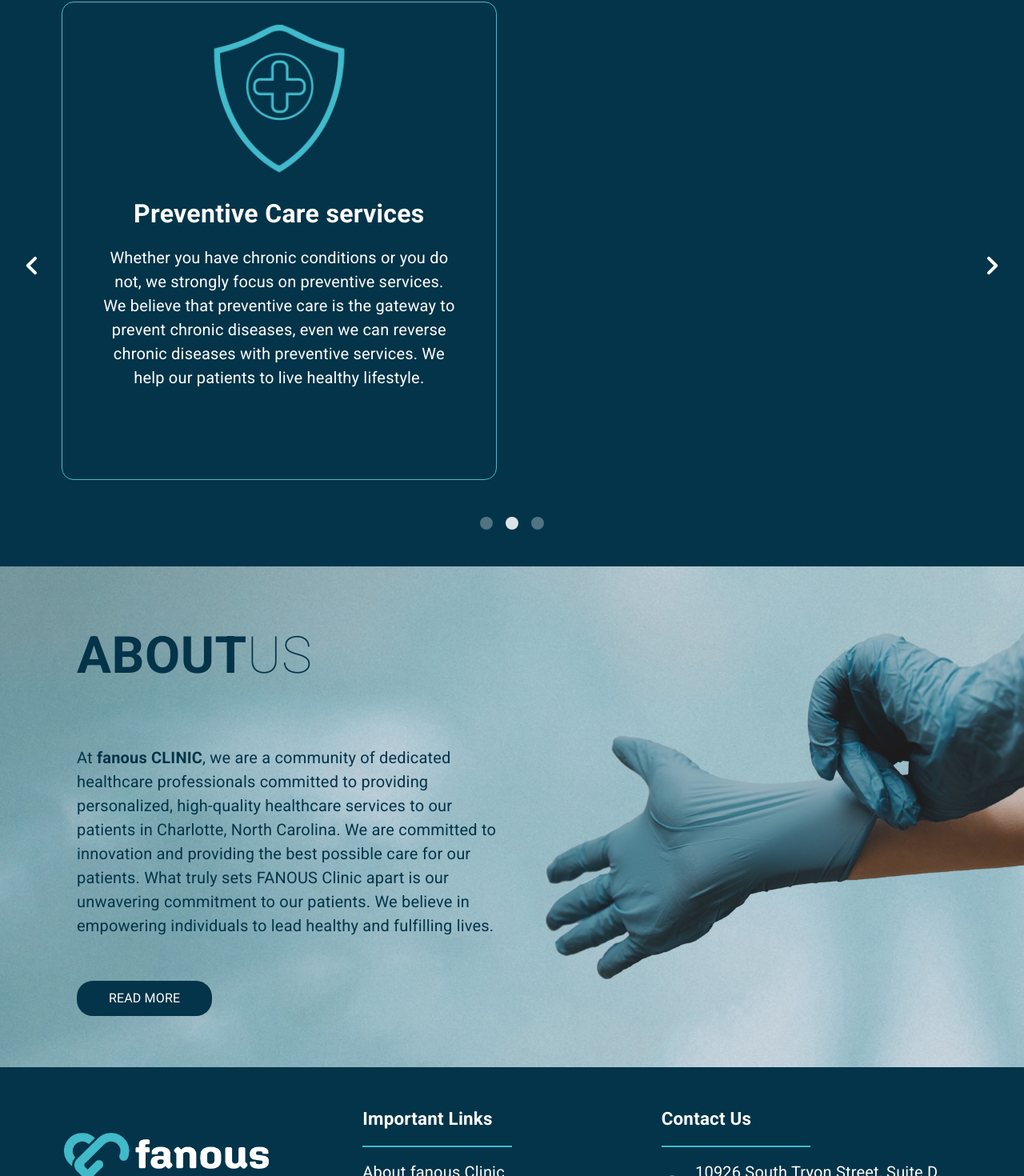
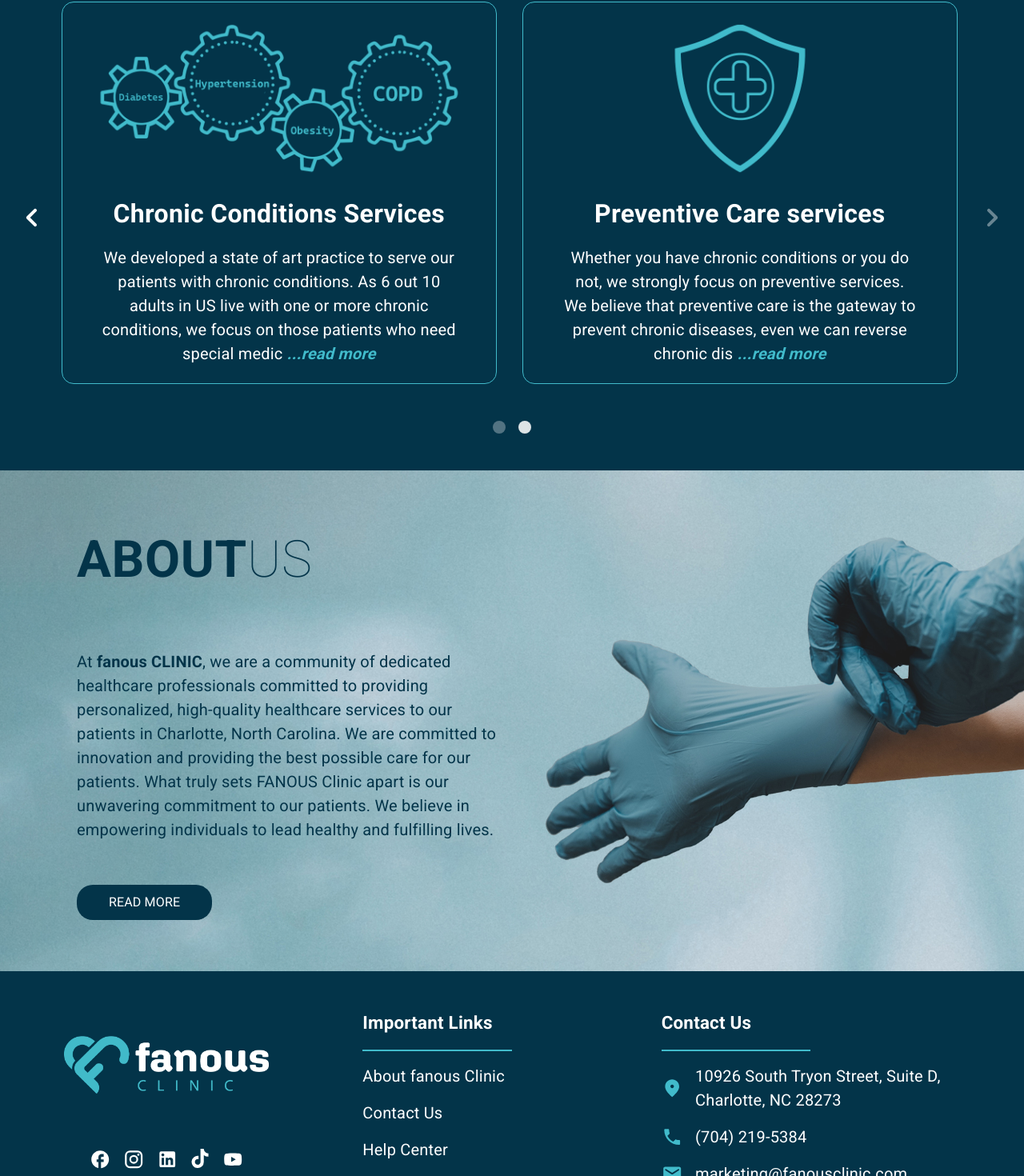
Before and after one commit to engfadymohsen/fanousclinic, a React (Create React App) app: page / in a window 1280 px wide. Shown: the part 1283-2753 px from the top of the page at 80% size. Built offline with nearby package versions, Linux system fonts and the light colour scheme.

Commit message:
finishing edits

```diff
--- a/src/components/aboutus/ourFeatures/OurFeatures.tsx
+++ b/src/components/aboutus/ourFeatures/OurFeatures.tsx
@@ -52,7 +52,7 @@ const OurFeatures = () => {
       >
         <span style={{ fontWeight: "600" }}>Our </span>Features
       </Typography>
-      <Swipper className="feature-card" timeOut={8000} NumOfElements={1}>
+      <Swipper className="feature-card" timeOut={8000} NumOfElements={2}>
         {featurs.map((feature) => (
           <HorizontalCard
             key={feature.id}
--- a/src/components/home/mvv/MVV.tsx
+++ b/src/components/home/mvv/MVV.tsx
@@ -16,7 +16,7 @@ const MVV = () => {
         flexDirection: 'column', // Column direction to manage vertical spacing
         height: '100%', // Full height
     }}>
-        <Grid container spacing={2} sx={{ flex: 1 }}> {/* Flex 1 to fill the parent container */}
+        <Grid container spacing={3} sx={{ flex: 1 }}> {/* Flex 1 to fill the parent container */}
             <Grid item xs={12} sm={6} md={6} sx={{ display: 'flex' }}>
                 <Box sx={{
                     flex: 1, // Flex 1 to fill the grid item container
--- a/src/components/home/ourServices/Services.tsx
+++ b/src/components/home/ourServices/Services.tsx
@@ -2,6 +2,7 @@ import Box from "@mui/material/Box";
 import Typography from "@mui/material/Typography";
 import theme from "../../../theme/theme";
 import Swipper from "../../shared/Swipper";
+import ReadMore from "../../shared/ReadMore";
 
 const Services = () => {
   const services = [
@@ -53,7 +54,12 @@ const Services = () => {
         </Typography>
       </Box>
       <Box sx={{ width: "90%", margin: "0 auto" }}>
-        <Swipper className="service-card" timeOut={5000} NumOfElements={1} mode={"light"}>
+        <Swipper
+          className="service-card"
+          timeOut={5000}
+          NumOfElements={2}
+          mode={"light"}
+        >
           {services.map((service) => (
             <Box
               sx={{
@@ -113,7 +119,7 @@ const Services = () => {
                       textAlignLast: "center",
                     }}
                   >
-                    {service.content}
+                    <ReadMore NumberOfChars={200}>{service.content}</ReadMore>
                   </Typography>
                 </Box>
               </Box>
--- /dev/null
+++ b/src/components/shared/ReadMore.tsx
@@ -0,0 +1,34 @@
+import { Box, Typography } from "@mui/material";
+import React, { useState } from "react";
+import theme from "../../theme/theme";
+
+const ReadMore = (props: {
+  children: string;
+  NumberOfChars: number;
+  dark?: boolean;
+}) => {
+  const text = props.children;
+  const [isReadMore, setIsReadMore] = useState(true);
+  const toggleReadMore = () => {
+    setIsReadMore(!isReadMore);
+  };
+  return (
+    <>
+      {isReadMore ? text.slice(0, props.NumberOfChars) : text}
+      <span
+        onClick={toggleReadMore}
+        className="read-or-hide"
+        style={{
+          color: props.dark ? theme.primary_color : theme.sec_color,
+          cursor: "pointer",
+          fontStyle: "italic",
+          fontWeight: "600",
+        }}
+      >
+        {isReadMore ? " ...read more" : " show less"}
+      </span>
+    </>
+  );
+};
+
+export default ReadMore;
--- a/src/components/shared/Swipper.tsx
+++ b/src/components/shared/Swipper.tsx
@@ -18,10 +18,15 @@ export const controller = (
   setI: Function,
   i: number,
   NumOfElements: number,
-  mode: string | undefined
+  mode: string | undefined,
+  windowWidth: number
 ) => {
   let content: ReactElement[] = [];
-  for (let l = 0; l < children.length - (NumOfElements - 1); l++) {
+  for (
+    let l = 0;
+    l < children.length - ((windowWidth < 900 ? 1 : NumOfElements) - 1);
+    l++
+  ) {
     content.push(
       <Box
         sx={{
@@ -41,7 +46,7 @@ export const controller = (
           margin: "0 .5rem ",
         }}
         onClick={() => {
-          setScroll(l * (-90 / NumOfElements));
+          setScroll(l * (-90 / (windowWidth < 900 ? 1 : NumOfElements)));
           setI(l);
         }}
       ></Box>
@@ -57,25 +62,38 @@ const Swipper = ({
   NumOfElements,
   mode,
 }: SwipperType) => {
+  let [windowWidth, setWindowWidth] = useState<number>(window.innerWidth);
+  const reportWindowSize = () => {
+    setWindowWidth(window.innerWidth);
+  };
+  window.onresize = reportWindowSize;
   const [Scroll, setScroll] = useState(0);
   const [i, setI] = useState(0);
   const x = document.getElementsByClassName(className);
 
   useEffect(() => {
     const interval = setInterval(() => {
-      setScroll(Scroll - 90 / NumOfElements);
-      if (i < x.length - NumOfElements) {
-        setScroll(Scroll - 90 / NumOfElements);
+      setScroll(Scroll - 90 / (windowWidth < 900 ? 1 : NumOfElements));
+      if (i < x.length - (windowWidth < 900 ? 1 : NumOfElements)) {
+        setScroll(Scroll - 90 / (windowWidth < 900 ? 1 : NumOfElements));
         setI(i + 1);
       } else {
-        setScroll(Scroll + ((x.length - NumOfElements) * 90) / NumOfElements);
+        setScroll(
+          Scroll +
+            ((x.length - (windowWidth < 900 ? 1 : NumOfElements)) * 90) /
+              (windowWidth < 900 ? 1 : NumOfElements)
+        );
         setI(0);
       }
     }, timeOut);
-    console.log(Scroll);
 
     return () => clearInterval(interval);
-  }, [Scroll, i, timeOut, x.length, NumOfElements]);
+  }, [Scroll, i, timeOut, x.length, NumOfElements, windowWidth]);
+
+  useEffect(() => {
+    setScroll(0);
+    setI(0);
+  }, [windowWidth]);
 
   return (
     <Box sx={{ position: "relative" }}>
@@ -85,14 +103,17 @@ const Swipper = ({
           top: "50%",
           left: { lg: "-3rem", md: "-3rem", sm: "-1rem", xs: "-1rem" },
           transform: "translateY(-50%)",
-          fontSize: {lg:"3rem",md:"3rem",sm:"2rem",xs:"2rem"},
+          fontSize: { lg: "3rem", md: "3rem", sm: "2rem", xs: "2rem" },
           color: mode === "light" ? "white" : theme.primary_color,
           cursor: i === 0 ? "default" : "pointer",
           opacity: i === 0 ? "0.4" : "1",
           zIndex: "1000",
         }}
         onClick={() =>
-          i !== 0 ? (setScroll(Scroll + 90 / NumOfElements), setI(i - 1)) : null
+          i !== 0
+            ? (setScroll(Scroll + 90 / (windowWidth < 900 ? 1 : NumOfElements)),
+              setI(i - 1))
+            : null
         }
       />
       <Box
@@ -103,7 +124,12 @@ const Swipper = ({
       >
         <Box
           sx={{
-            marginLeft: {lg:"-0.2rem",md:"-0.2rem",sm:"0rem",xs:"0rem",},
+            marginLeft: {
+              lg: "-0.2rem",
+              md: "-0.2rem",
+              sm: "0rem",
+              xs: "0rem",
+            },
             transition: "0.3s",
             display: "flex",
             width: "fit-content",
@@ -127,7 +153,15 @@ const Swipper = ({
             color: theme.primary_color,
           }}
         >
-          {controller(children, setScroll, setI, i, NumOfElements, mode)}
+          {controller(
+            children,
+            setScroll,
+            setI,
+            i,
+            NumOfElements,
+            mode,
+            windowWidth
+          )}
         </Box>
       </Box>
       <KeyboardArrowRightRoundedIcon
@@ -136,15 +170,22 @@ const Swipper = ({
           right: { lg: "-3rem", md: "-3rem", sm: "-1rem", xs: "-1rem" },
           top: "50%",
           transform: "translateY(-50%)",
-          fontSize: {lg:"3rem",md:"3rem",sm:"2rem",xs:"2rem"},
+          fontSize: { lg: "3rem", md: "3rem", sm: "2rem", xs: "2rem" },
           color: mode === "light" ? "white" : theme.primary_color,
-          cursor: i === x.length - NumOfElements ? "default" : "pointer",
-          opacity: i === x.length - NumOfElements ? "0.4" : "1",
+          cursor:
+            i === x.length - (windowWidth < 900 ? 1 : NumOfElements)
+              ? "default"
+              : "pointer",
+          opacity:
+            i === x.length - (windowWidth < 900 ? 1 : NumOfElements)
+              ? "0.4"
+              : "1",
           zIndex: "1000",
         }}
         onClick={() =>
-          i !== x.length - NumOfElements
-            ? (setScroll(Scroll - 90 / NumOfElements), setI(i + 1))
+          i !== x.length - (windowWidth < 900 ? 1 : NumOfElements)
+            ? (setScroll(Scroll - 90 / (windowWidth < 900 ? 1 : NumOfElements)),
+              setI(i + 1))
             : null
         }
       />
--- a/src/components/shared/footer/Footer.tsx
+++ b/src/components/shared/footer/Footer.tsx
@@ -1,106 +1,321 @@
-import {Grid, Link as Mlink, SvgIcon, Typography } from '@mui/material'
-import { Link } from 'react-router-dom'
+import { Grid, Link as Mlink, SvgIcon, Typography } from "@mui/material";
+import { Link } from "react-router-dom";
 
-import Box from '@mui/material/Box'
-import { FontAwesomeIcon } from '@fortawesome/react-fontawesome'
-import { faTiktok } from '@fortawesome/free-brands-svg-icons'
+import Box from "@mui/material/Box";
+import { FontAwesomeIcon } from "@fortawesome/react-fontawesome";
+import { faTiktok } from "@fortawesome/free-brands-svg-icons";
 
-import FacebookRoundedIcon from '@mui/icons-material/FacebookRounded';
-import InstagramIcon from '@mui/icons-material/Instagram';
-import YouTubeIcon from '@mui/icons-material/YouTube';
-import LinkedInIcon from '@mui/icons-material/LinkedIn';
+import FacebookRoundedIcon from "@mui/icons-material/FacebookRounded";
+import InstagramIcon from "@mui/icons-material/Instagram";
+import YouTubeIcon from "@mui/icons-material/YouTube";
+import LinkedInIcon from "@mui/icons-material/LinkedIn";
 
-import PhoneIcon from '@mui/icons-material/Phone';
-import FmdGoodIcon from '@mui/icons-material/FmdGood';
-import EmailRoundedIcon from '@mui/icons-material/EmailRounded';
+import PhoneIcon from "@mui/icons-material/Phone";
+import FmdGoodIcon from "@mui/icons-material/FmdGood";
+import EmailRoundedIcon from "@mui/icons-material/EmailRounded";
 
-import theme from '../../../theme/theme';
-
-
-
-
-
-
-
-
-
-
+import theme from "../../../theme/theme";
 
 const Footer = () => {
   return (
-    <Box sx={{
-        width:'100%',
-        display:'flex',
-        flexDirection:'column',
-        alignItems:'center',
-        justifyContent:'center',
-        padding:{lg:'3rem 5rem 3rem 5rem', xs:'2rem 2rem'},
-        boxSizing:'border-box',
-        backgroundColor:theme.primary_color,
-    }}>
-        <Grid container >
-          <Grid item xs={12} sm={12} md={12} lg={4} sx={{margin:{lg:'0',md:'1rem 0 3rem',sm:'1rem 0 3rem',xs:'1rem 0 3rem'}}}>
-            <Box sx={{display:'flex',flexDirection:{lg:'column',md:'row', sm:'column', xs:'column'}, justifyContent:'space-around', alignItems:{lg:'flex-start', md:'center', sm:'center', xs:'center'}, height:'100%'}}>
-              <Box component='img' src='./assets/hlogo2.png' alt='' sx={{width:'16rem', margin:{lg:'0', md:'0',sm:'2rem', xs:'2rem'}}}></Box>
-              <Box sx={{display:'flex', justifyContent:'space-between', width:'12rem'}}>
-                <Mlink href="https://www.facebook.com/profile.php?id=61552333749894" target="_blank" rel="noopener"><FacebookRoundedIcon sx={{color:'white',fontSize:'1.65rem'}}/></Mlink>
-                <Mlink href="https://www.instagram.com/fanous.clinic" target="_blank" rel="noopener"><InstagramIcon sx={{color:'white',fontSize:'1.65rem'}}/></Mlink>
-                <Mlink href="http://www.linkedin.com/company/fanousclinic" target="_blank" rel="noopener"><LinkedInIcon sx={{color:'white',fontSize:'1.65rem'}}/></Mlink>
-                <Mlink href="https://www.tiktok.com/@fanous.clinic" target="_blank" rel="noopener">
-                  <SvgIcon sx={{color:'white'}}><FontAwesomeIcon icon={faTiktok}/></SvgIcon>
+    <Box
+      sx={{
+        width: "100%",
+        display: "flex",
+        flexDirection: "column",
+        alignItems: "center",
+        justifyContent: "center",
+        padding: { lg: "3rem 5rem 3rem 5rem", xs: "2rem 2rem" },
+        boxSizing: "border-box",
+        backgroundColor: theme.primary_color,
+      }}
+    >
+      <Grid container>
+        <Grid
+          item
+          xs={12}
+          sm={12}
+          md={12}
+          lg={4}
+          sx={{
+            margin: {
+              lg: "0",
+              md: "1rem 0 3rem",
+              sm: "1rem 0 3rem",
+              xs: "1rem 0 3rem",
+            },
+          }}
+        >
+          <Box
+            sx={{
+              display: "flex",
+              flexDirection: {
+                lg: "column",
+                md: "row",
+                sm: "column",
+                xs: "column",
+              },
+              justifyContent: "space-around",
+              alignItems: {
+                lg: "center",
+                md: "center",
+                sm: "center",
+                xs: "center",
+              },
+              height: "100%",
+              width: { lg: "min-content" },
+            }}
+          >
+            <Link to="/" style={{ textDecoration: "none", color: "white" }}>
+              <Box
+                component="img"
+                src="./assets/hlogo2.png"
+                alt=""
+                sx={{
+                  width: "16rem",
+                  margin: { lg: "0", md: "0", sm: "2rem", xs: "2rem" },
+                }}
+              ></Box>
+            </Link>
+            <Box
+              sx={{
+                display: "flex",
+                justifyContent: "space-between",
+                width: "12rem",
+              }}
+            >
+              <Mlink
+                href="https://www.facebook.com/profile.php?id=61552333749894"
+                target="_blank"
+                rel="noopener"
+              >
+                <FacebookRoundedIcon
+                  sx={{ color: "white", fontSize: "1.65rem" }}
+                />
               </Mlink>
-                <Mlink href="https://www.youtube.com/@fanousclinic" target="_blank" rel="noopener"><YouTubeIcon sx={{color:'White',fontSize:'1.65rem'}}/></Mlink>
+              <Mlink
+                href="https://www.instagram.com/fanous.clinic"
+                target="_blank"
+                rel="noopener"
+              >
+                <InstagramIcon sx={{ color: "white", fontSize: "1.65rem" }} />
+              </Mlink>
+              <Mlink
+                href="http://www.linkedin.com/company/fanousclinic"
+                target="_blank"
+                rel="noopener"
+              >
+                <LinkedInIcon sx={{ color: "white", fontSize: "1.65rem" }} />
+              </Mlink>
+              <Mlink
+                href="https://www.tiktok.com/@fanous.clinic"
+                target="_blank"
+                rel="noopener"
+              >
+                <SvgIcon sx={{ color: "white" }}>
+                  <FontAwesomeIcon icon={faTiktok} />
+                </SvgIcon>
+              </Mlink>
+              <Mlink
+                href="https://www.youtube.com/@fanousclinic"
+                target="_blank"
+                rel="noopener"
+              >
+                <YouTubeIcon sx={{ color: "White", fontSize: "1.65rem" }} />
+              </Mlink>
             </Box>
           </Box>
         </Grid>
-          <Grid item xs={12} sm={12} md={6} lg={4} sx={{marginBottom:{lg:'0',md:'0',sm:'3rem',xs:'3rem'}}}>
-              <Box sx={{color:'white', display:'flex', flexDirection:'column', alignItems:{lg:'flex-start',md:'flex-start',sm:'center',xs:'center'}}}>
-                <Typography sx={{fontSize:`calc(${theme.body_font} + .15rem)`, fontWeight:'600'}}>Important Links</Typography>
-                <Box sx={{width:'50%', height:'2px', backgroundColor:theme.sec_color, margin:'1rem 0'}}></Box>
-                <Link to='/aboutus' style={{textDecoration:'none', color:'white'}}><Typography sx={{marginBottom:'1rem',fontSize:theme.body_font}}>About fanous Clinic</Typography></Link>
-                <Link to='/contactus' style={{textDecoration:'none', color:'white'}}><Typography sx={{marginBottom:'1rem',fontSize:theme.body_font}}>Contact Us</Typography></Link>
-                <Link to='/' style={{textDecoration:'none', color:'white'}}><Typography sx={{marginBottom:'1rem',fontSize:theme.body_font}}>Help Center</Typography></Link>
+        <Grid
+          item
+          xs={12}
+          sm={12}
+          md={6}
+          lg={4}
+          sx={{ marginBottom: { lg: "0", md: "0", sm: "3rem", xs: "3rem" } }}
+        >
+          <Box
+            sx={{
+              color: "white",
+              display: "flex",
+              flexDirection: "column",
+              alignItems: {
+                lg: "flex-start",
+                md: "flex-start",
+                sm: "center",
+                xs: "center",
+              },
+            }}
+          >
+            <Typography
+              sx={{
+                fontSize: `calc(${theme.body_font} + .15rem)`,
+                fontWeight: "600",
+              }}
+            >
+              Important Links
+            </Typography>
+            <Box
+              sx={{
+                width: "50%",
+                height: "2px",
+                backgroundColor: theme.sec_color,
+                margin: "1rem 0",
+              }}
+            ></Box>
+            <Link
+              to="/aboutus"
+              style={{ textDecoration: "none", color: "white" }}
+            >
+              <Typography
+                sx={{ marginBottom: "1rem", fontSize: theme.body_font }}
+              >
+                About fanous Clinic
+              </Typography>
+            </Link>
+            <Link
+              to="/contactus"
+              style={{ textDecoration: "none", color: "white" }}
+            >
+              <Typography
+                sx={{ marginBottom: "1rem", fontSize: theme.body_font }}
+              >
+                Contact Us
+              </Typography>
+            </Link>
+            <Link to="/" style={{ textDecoration: "none", color: "white" }}>
+              <Typography
+                sx={{ marginBottom: "1rem", fontSize: theme.body_font }}
+              >
+                Help Center
+              </Typography>
+            </Link>
             {/* <Link to='/' style={{textDecoration:'none', color:'white'}}><Typography sx={{marginBottom:'1rem',fontSize:theme.body_font}}>Our Policies</Typography></Link> */}
           </Box>
         </Grid>
         <Grid item xs={12} sm={12} md={6} lg={4}>
-              <Box sx={{color:'white', display:'flex', flexDirection:'column', alignItems:{lg:'flex-start',md:'flex-start',sm:'center',xs:'center'}}}>
-                <Typography sx={{fontSize:`calc(${theme.body_font} + .15rem)`, fontWeight:'600'}}>Contact Us</Typography>
-                <Box sx={{width:'50%', height:'2px', backgroundColor:theme.sec_color, margin:'1rem 0'}}></Box>
-                <Box sx={{color:'white', display:'flex', flexDirection:'column', alignItems:{md:'flex-start',xs:'center'}, textAlign:{md:'left', xs:'center'}}}>
-                <Mlink href="https://www.google.com/maps/place/10926+S+Tryon+St,+Charlotte,+NC+28273/data=!4m2!3m1!1s0x88569a474bb9509b:0x9a21640c57d737f1?sa=X&ved=2ahUKEwi2udzV_tWCAxULm7AFHQXPD2YQ8gF6BAgPEAA" target="_blank" rel="noopener" sx={{textDecoration:'none' , color:'white'}}>
-                <Box sx={{display:'flex', alignItems:'center', marginBottom:'1rem'}}>
-                  <FmdGoodIcon sx={{marginRight:'1rem', color:theme.sec_color, fontSize:'1.65rem'}}/>
-                  <Typography sx={{fontSize:theme.body_font}}>10926 South Tryon Street, Suite D, Charlotte, NC 28273</Typography>
+          <Box
+            sx={{
+              color: "white",
+              display: "flex",
+              flexDirection: "column",
+              alignItems: {
+                lg: "flex-start",
+                md: "flex-start",
+                sm: "center",
+                xs: "center",
+              },
+            }}
+          >
+            <Typography
+              sx={{
+                fontSize: `calc(${theme.body_font} + .15rem)`,
+                fontWeight: "600",
+              }}
+            >
+              Contact Us
+            </Typography>
+            <Box
+              sx={{
+                width: "50%",
+                height: "2px",
+                backgroundColor: theme.sec_color,
+                margin: "1rem 0",
+              }}
+            ></Box>
+            <Box
+              sx={{
+                color: "white",
+                display: "flex",
+                flexDirection: "column",
+                alignItems: { md: "flex-start", xs: "center" },
+                textAlign: { md: "left", xs: "center" },
+              }}
+            >
+              <Mlink
+                href="https://www.google.com/maps/place/10926+S+Tryon+St,+Charlotte,+NC+28273/data=!4m2!3m1!1s0x88569a474bb9509b:0x9a21640c57d737f1?sa=X&ved=2ahUKEwi2udzV_tWCAxULm7AFHQXPD2YQ8gF6BAgPEAA"
+                target="_blank"
+                rel="noopener"
+                sx={{ textDecoration: "none", color: "white" }}
+              >
+                <Box
+                  sx={{
+                    display: "flex",
+                    alignItems: "center",
+                    marginBottom: "1rem",
+                  }}
+                >
+                  <FmdGoodIcon
+                    sx={{
+                      marginRight: "1rem",
+                      color: theme.sec_color,
+                      fontSize: "1.65rem",
+                    }}
+                  />
+                  <Typography sx={{ fontSize: theme.body_font }}>
+                    10926 South Tryon Street, Suite D, Charlotte, NC 28273
+                  </Typography>
                 </Box>
               </Mlink>
-                <Mlink href="tel:(704) 219-5384" target="_blank" rel="noopener" sx={{textDecoration:'none' , color:'white'}}>
-                <Box sx={{display:'flex', alignItems:'center', marginBottom:'1rem'}}>
-                  <PhoneIcon sx={{marginRight:'1rem', color:theme.sec_color, fontSize:'1.65rem'}}/>
-                  <Typography sx={{fontSize:theme.body_font}}>(704) 219-5384</Typography>
+              <Mlink
+                href="tel:(704) 219-5384"
+                target="_blank"
+                rel="noopener"
+                sx={{ textDecoration: "none", color: "white" }}
+              >
+                <Box
+                  sx={{
+                    display: "flex",
+                    alignItems: "center",
+                    marginBottom: "1rem",
+                  }}
+                >
+                  <PhoneIcon
+                    sx={{
+                      marginRight: "1rem",
+                      color: theme.sec_color,
+                      fontSize: "1.65rem",
+                    }}
+                  />
+                  <Typography sx={{ fontSize: theme.body_font }}>
+                    (704) 219-5384
+                  </Typography>
                 </Box>
               </Mlink>
-                <Mlink href="mailto:marketing@fanousclinic.com" target="_blank" rel="noopener" sx={{textDecoration:'none' , color:'white'}}>
-                <Box sx={{display:'flex', alignItems:'center', marginBottom:'1rem'}}>
-                  <EmailRoundedIcon sx={{marginRight:'1rem', color:theme.sec_color, fontSize:'1.65rem'}}/>
-                  <Typography sx={{fontSize:theme.body_font}}>marketing@fanousclinic.com</Typography>
+              <Mlink
+                href="mailto:marketing@fanousclinic.com"
+                target="_blank"
+                rel="noopener"
+                sx={{ textDecoration: "none", color: "white" }}
+              >
+                <Box
+                  sx={{
+                    display: "flex",
+                    alignItems: "center",
+                    marginBottom: "1rem",
+                  }}
+                >
+                  <EmailRoundedIcon
+                    sx={{
+                      marginRight: "1rem",
+                      color: theme.sec_color,
+                      fontSize: "1.65rem",
+                    }}
+                  />
+                  <Typography sx={{ fontSize: theme.body_font }}>
+                    marketing@fanousclinic.com
+                  </Typography>
                 </Box>
               </Mlink>
             </Box>
           </Box>
         </Grid>
-
       </Grid>
-        <Typography sx={{color:'#aaa',marginTop:'2.5rem'}}>
+      <Typography sx={{ color: "#aaa", marginTop: "2.5rem" }}>
         © {new Date().getFullYear()} Copyright: Fanous Clinic
       </Typography>
     </Box>
-  )
-}
+  );
+};
 
-
-
-
-
-
-export default Footer
+export default Footer;
--- a/src/index.css
+++ b/src/index.css
@@ -3,6 +3,7 @@ body {
   font-family: 'Roboto', sans-serif;
   -webkit-font-smoothing: antialiased;
   -moz-osx-font-smoothing: grayscale;
+  overflow-x: hidden;
 }
 
 
```
Also changed, not shown: src/components/aboutus/ourhistory/OurHistory.tsx (+35 -26 lines), src/components/aboutus/welcome/Welcome.tsx (+22 -18 lines). Lines whose indentation alone changed are shown as unchanged.
